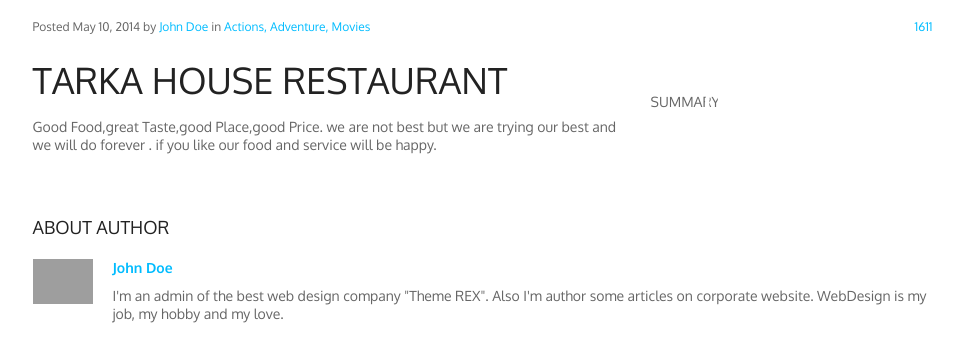
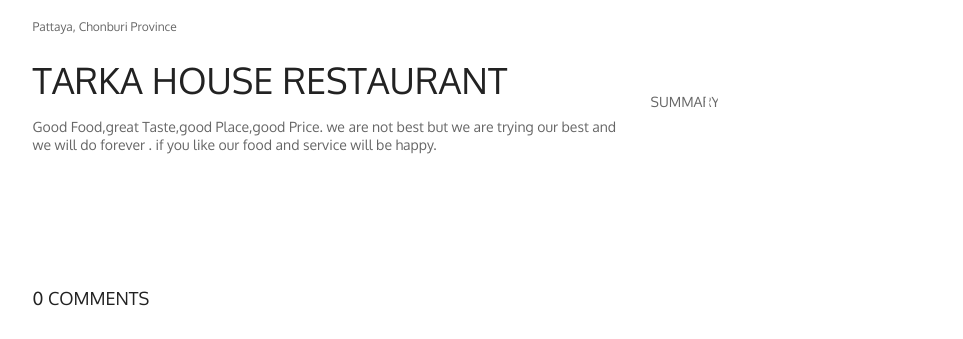
Before and after one commit to WongNork/wongnork, a Django app: page /wongnork/review/1409/ in a window 1280 px wide. Shown: the part 891-1230 px from the top of the page, without its empty margins (2-965 px from the left). Run offline with Django 3.2, Linux system fonts and the light colour scheme; data comes from the database, SQL or seed files in the repository; tables that the repository leaves empty hold one stand-in row (values such as "Sample post"); some web fonts are replaced; grey boxes are pictures that could not be loaded.

Commit message:
Improve restaurants page and reveiw page

```diff
--- a/wongnork/templates/restaurants.html
+++ b/wongnork/templates/restaurants.html
@@ -133,9 +133,9 @@
 
 
 
-					<div id="viewmore" class="pagination_viewmore">
-						<a id="viewmore_link" class="theme_button view_more_button"><span class="icon-spin3 animate-spin viewmore_loading"></span><span class="viewmore_text_1">View more</span><span class="viewmore_text_2">Loading ...</span></a>
-					</div>
+<!--					<div id="viewmore" class="pagination_viewmore">-->
+<!--						<a id="viewmore_link" class="theme_button view_more_button"><span class="icon-spin3 animate-spin viewmore_loading"></span><span class="viewmore_text_1">View more</span><span class="viewmore_text_2">Loading ...</span></a>-->
+<!--					</div>-->
 				</div><!-- #content -->
 
 				<!-- Sidebar -->
--- a/wongnork/templates/review_page.html
+++ b/wongnork/templates/review_page.html
@@ -104,10 +104,7 @@
 
 								<!-- Post info -->
 								<div class="post_info post_info_top theme_info">
-									Posted <span class="post_date theme_text date updated" itemprop="datePublished" content="2014-05-10">May 10, 2014</span>
-									<span class="post_author">by <span class="vcard author" itemprop="author"><a href="excerpt-style1.html" class="post_author fn" rel="author">John Doe</a></span></span>
-									<span class="post_cats">in <a class="cat_link" href="excerpt-style4.html">Actions,</a> <a class="cat_link" href="excerpt-style3.html">Adventure,</a> <a class="cat_link" href="excerpt-style1.html">Movies</a> </span>
-									<span class="post_comments"><a href="single-format-standard.html"><span class="comments_icon theme_info icon-eye"></span><span class="comments_number">1611</span></a></span><meta itemprop="interactionCount" content="UserPageVisits:1611" />
+									<span class="post_date theme_text date updated" itemprop="datePublished" content="2014-05-10">{{restaurant.location}}</span>
 								</div>
 								<!-- /Post info -->
 
@@ -152,14 +149,7 @@
 							<!-- #Post content -->
 						</article>
 						<div class="post_author_details theme_article">
-							<h3 class="post_author_title theme_subtitle">About author</h3>
 							<div class="post_author_info vcard author" itemprop="author" itemscope itemtype="http://schema.org/Person">
-								<div class="post_author_avatar image_wrapper">
-									<a href="excerpt-style1.html" itemprop="image"><img src="http://0.gravatar.com/avatar/ad516503a11cd5ca435acc9bb6523536?s=50" class="avatar" alt="Avatar of John Doe" /></a>
-								</div>
-								<h5 class="post_author_name" itemprop="name"><a href="excerpt-style1.html" class="theme_strong fn">John Doe</a></h5>
-								<div class="post_author_description" itemprop="description">I'm an admin of the best web design company "Theme REX". Also I'm author some articles on corporate website. WebDesign is my job, my hobby and my love.</div>
-								<div class="post_author_socials"><a class="social_icons social_facebook" href="http://themeforest.net/user/themerex/portfolio" target="_blank"><img src="images/socials/facebook.png" alt="" /></a><a class="social_icons social_twitter" href="http://themeforest.net/user/themerex/portfolio" target="_blank"><img src="images/socials/twitter.png" alt="" /></a><a class="social_icons social_gplus" href="http://themeforest.net/user/themerex/portfolio" target="_blank"><img src="images/socials/gplus.png" alt="" /></a><a class="social_icons social_pinterest" href="http://themeforest.net/user/themerex/portfolio" target="_blank"><img src="images/socials/pinterest.png" alt="" /></a><a class="social_icons social_youtube" href="http://themeforest.net/user/themerex/portfolio" target="_blank"><img src="images/socials/youtube.png" alt="" /></a><a href="http://themeforest.net/user/themerex/portfolio" class="social_icons social_rss" target="_blank"><img src="images/socials/rss.png" alt="" /></a>
 								</div>
 							</div>
 						</div>
```
Also changed, not shown: wongnork/templates/base.html (+12 -13 lines).
